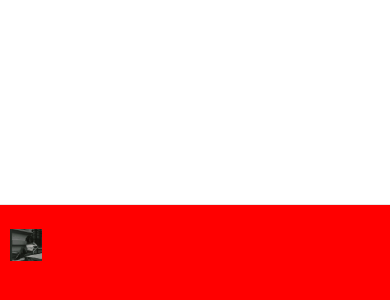
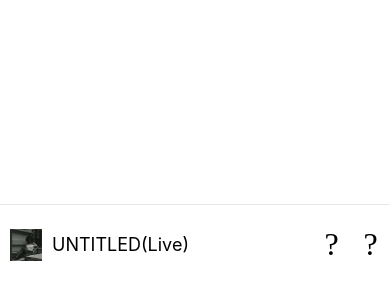
Before and after one commit to tjohnson1106/media-player-ui, a React Native app in the folder media-player/: screen / in a window 390 px wide. Shown: the part 560-860 px from the top of the page. Built offline with nearby package versions, Linux system fonts and the light colour scheme.

Commit message:
added media image and play/pause icon to complete base UI

```diff
--- a/media-player/src/MusicUI.js
+++ b/media-player/src/MusicUI.js
@@ -10,6 +10,7 @@ import {
   StyleSheet,
   Animated
 } from "react-native";
+import { Ionicons } from "@expo/vector-icons";
 
 const SCREEN_HEIGHT = Dimensions.get("window").height;
 const SCREEN_WIDTH = Dimensions.get("window").width;
@@ -39,7 +40,7 @@ class MusicUI extends Component {
               left: 0,
               right: 0,
               zIndex: 10,
-              backgroundColor: "red",
+              backgroundColor: "white",
               height: SCREEN_HEIGHT
             }
           ]}
@@ -76,7 +77,23 @@ class MusicUI extends Component {
                   source={require("../assets/media_girl.jpeg")}
                 />
               </Animated.View>
+              <Animated.Text
+                style={{ opacity: 1, fontSize: 18, paddingLeft: 10 }}
+              >
+                UNTITLED(Live)
+              </Animated.Text>
             </View>
+            <Animated.View
+              style={{
+                opacity: 1,
+                flex: 1,
+                flexDirection: "row",
+                justifyContent: "space-around"
+              }}
+            >
+              <Ionicons name="md-pause" size={32} />
+              <Ionicons name="md-play" size={32} />
+            </Animated.View>
           </Animated.View>
         </Animated.View>
       </Animated.View>
```
